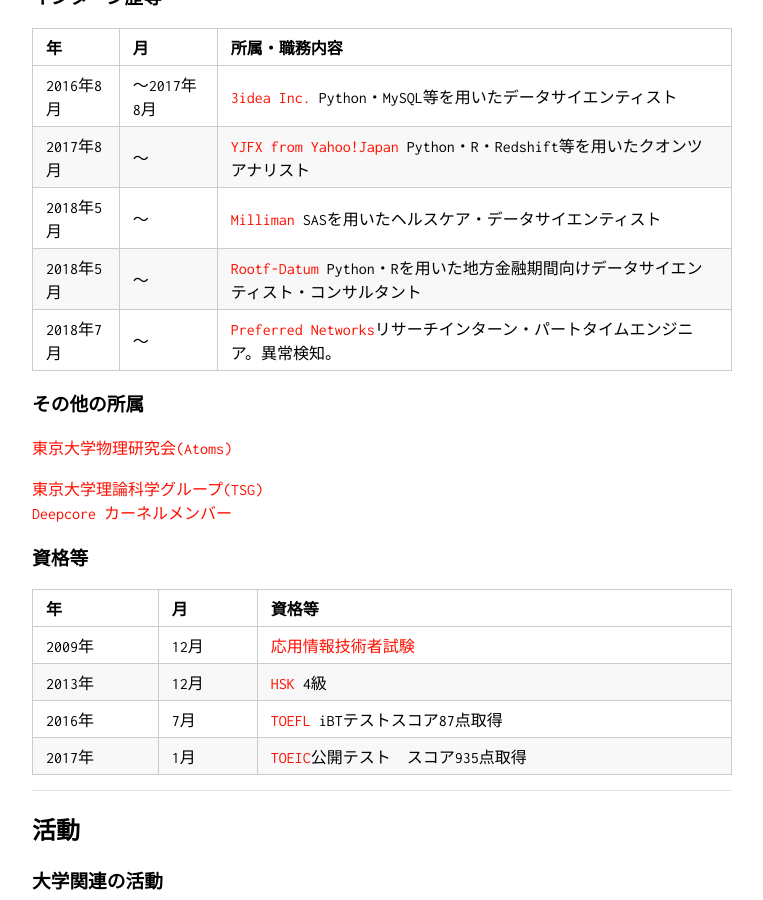
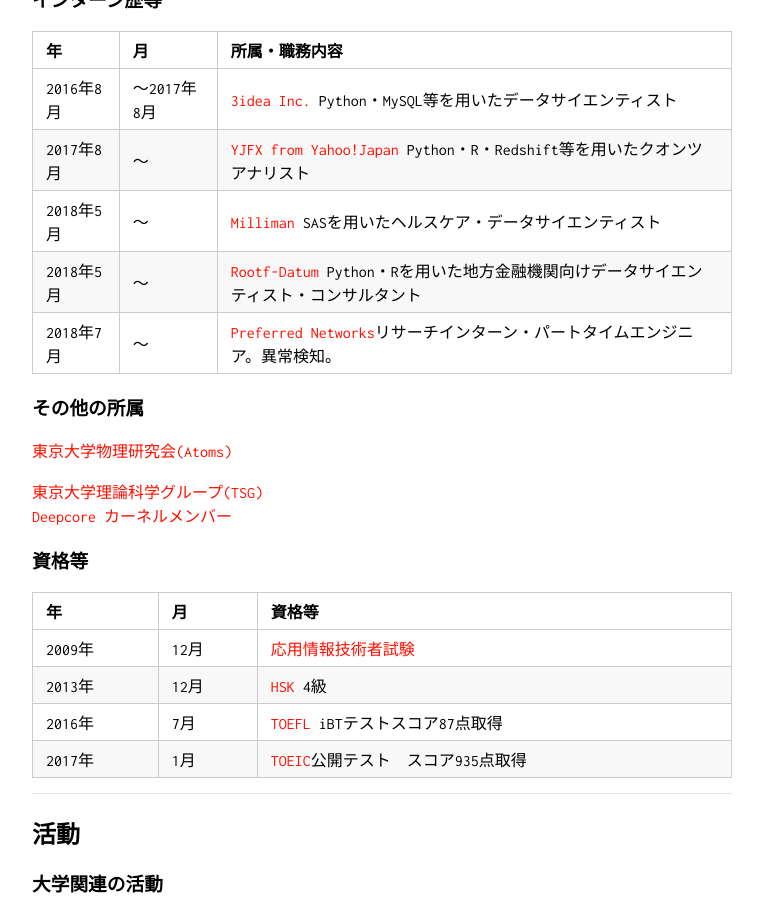
Before and after one commit to KatsuyaITO/KatsuyaITO.github.io, a Jekyll site: the page built from index.md, in a window 1280 px wide and 900 px high, scrolled down 1027 px. Shown: the whole window, without its empty margins (258-1021 px from the left). Built offline with Jekyll 4.4.1, drawn with Linux system fonts in a browser that asks for light colours; our own code applies the rules of GitHub Pages for plain Markdown files.

Commit message:
Update index.md

```diff
--- a/index.md
+++ b/index.md
@@ -24,6 +24,7 @@
 <br>
 
 2018年11月09日更新
+
 ---
 
 
@@ -49,7 +50,7 @@
 2016年8月|～2017年8月|[3idea Inc.](http://www.3idea.jp) Python・MySQL等を用いたデータサイエンティスト
 2017年8月|～|[YJFX from Yahoo!Japan](https://www.yjfx.jp) Python・R・Redshift等を用いたクオンツアナリスト
 2018年5月|～|[Milliman](http://jp.milliman.com/) SASを用いたヘルスケア・データサイエンティスト
-2018年5月|～|[Rootf-Datum](http://www.rootf-datum.com/) Python・Rを用いた地方金融期間向けデータサイエンティスト・コンサルタント
+2018年5月|～|[Rootf-Datum](http://www.rootf-datum.com/) Python・Rを用いた地方金融機関向けデータサイエンティスト・コンサルタント
 2018年7月|～|[Preferred Networks](https://www.preferred-networks.jp/ja/)リサーチインターン・パートタイムエンジニア。異常検知。
 
 
```
